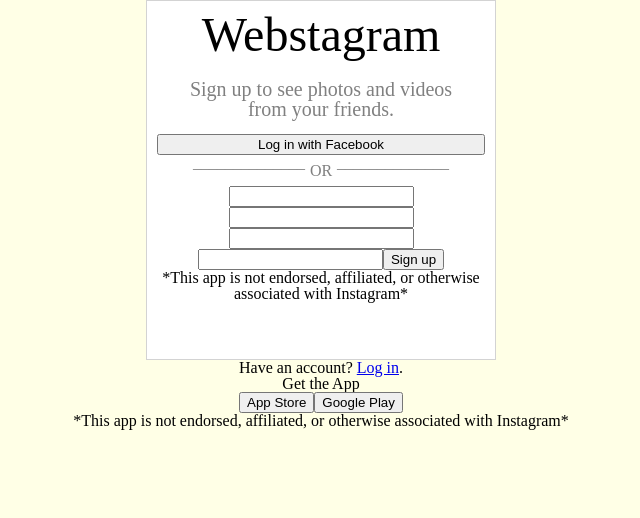
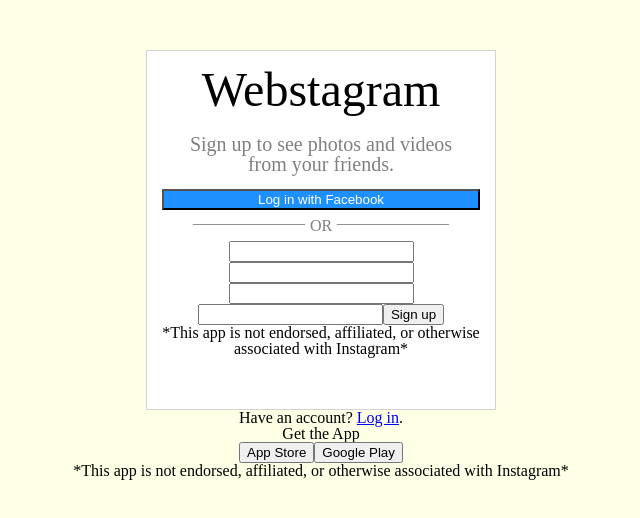
Before and after one commit to MWeber313/ideal-octo-eureka, a React (Create React App) app in the folder frontend/webstagram/: page / in a window 1280 px wide. Shown: the top 518 px of the page, without its empty margins (319-959 px from the left). Built offline with nearby package versions, Linux system fonts and the light colour scheme.

Commit message:
Updating blue button

```diff
--- a/frontend/webstagram/src/App.css
+++ b/frontend/webstagram/src/App.css
@@ -56,7 +56,17 @@
   min-height: 2000px;
   text-align: center;
   margin: 0 auto;
+  padding: 50px;
   background-color: #ffffe6;
+}
+
+#facebook-button {
+  background-color: dodgerblue;
+  color: white;
+  padding-left: 25px;
+  padding-right: 25px;
+  width: 100%;
+  align-items: center;
 }
 
 /* === Register Styles === */
@@ -71,7 +81,7 @@
   flex-direction: column;
   box-sizing: border-box;
   border: 1px solid lightgrey;
-  padding: 10px;
+  padding: 15px;
 }
 
 .or-bar {
--- a/frontend/webstagram/src/components/auth/register.js
+++ b/frontend/webstagram/src/components/auth/register.js
@@ -17,7 +17,7 @@
             <div className="signup-box">
                 <h2 className="logo-header">Webstagram</h2>
                 <h4 id="hook-text">Sign up to see photos and videos from your friends.</h4>
-                <button>Log in with Facebook</button>
+                <button id="facebook-button">Log in with Facebook</button>
                 <div className="or-bar">
                     <p className="or-bar-line">______________</p>
                     <p>OR</p>
```
